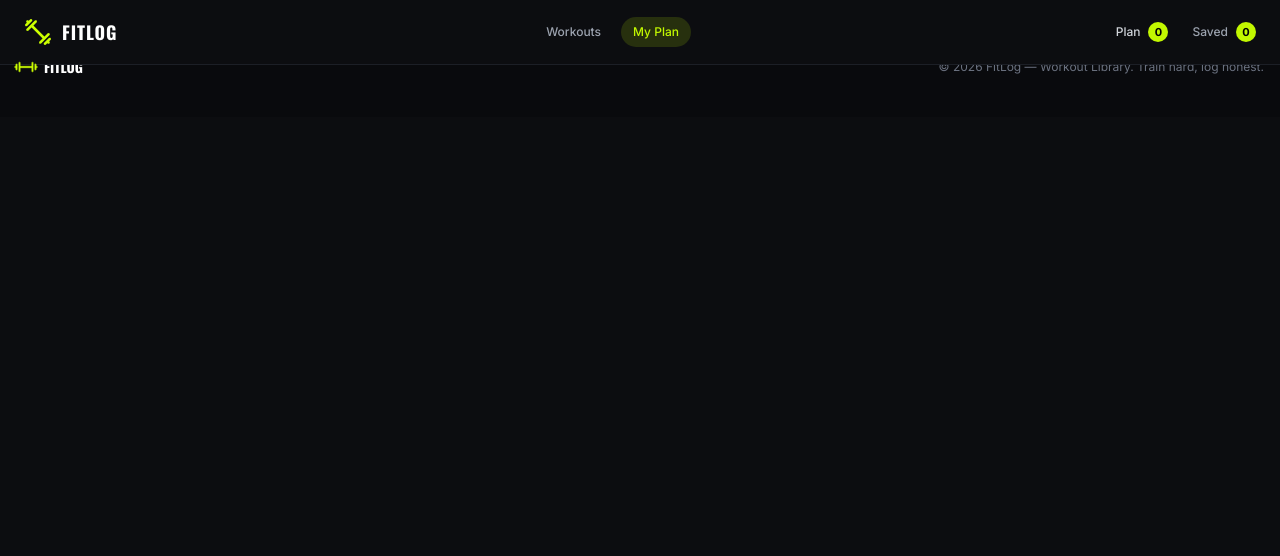
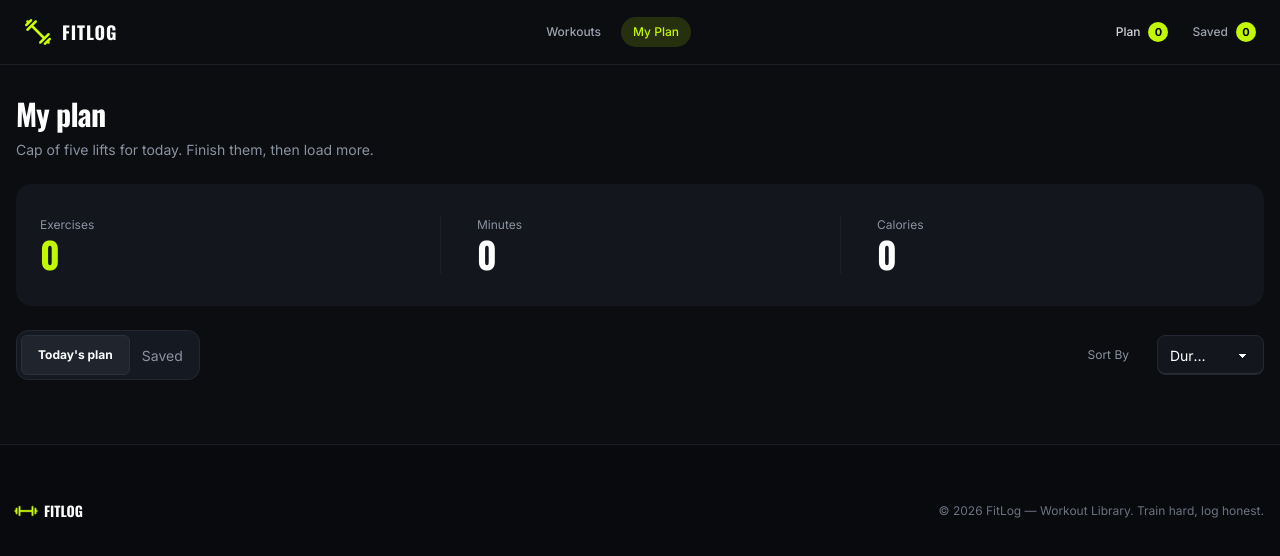
Before and after one commit to DevMohim/B14-A6-FitLog, a Next.js app: page /my-plan in a window 1280 px wide. Shown: the top 556 px of the page. Built offline with nearby package versions, Linux system fonts and the light colour scheme.

Commit message:
design my-plan page and added todays plan and saved tab functionality

```diff
--- a/package.json
+++ b/package.json
@@ -13,7 +13,8 @@
     "next": "16.3.6",
     "react": "19.2.8",
     "react-dom": "19.2.8",
-    "react-icons": "^5.7.0"
+    "react-icons": "^5.7.0",
+    "react-toastify": "^11.1.0"
   },
   "devDependencies": {
     "@tailwindcss/postcss": "^4",
--- a/src/app/layout.tsx
+++ b/src/app/layout.tsx
@@ -3,6 +3,8 @@ import { Inter, Oswald } from "next/font/google";
 import "./globals.css";
 import Navbar from "@/components/shared/Navbar";
 import Footer from "@/components/shared/Footer";
+import WorkoutProvider from "@/context/workoutContext";
+import { ToastContainer } from "react-toastify";
 
 const oswald = Oswald({
   subsets: ["latin"],
@@ -26,11 +28,12 @@ export default function RootLayout({ children }: LayoutProps<"/">) {
       className={`${inter.variable} ${oswald.variable} h-full antialiased`}
     >
       <body className="min-h-full flex flex-col font-inter bg-darkBlack">
-        <Navbar />
-        <main>
-          {children}
-        </main>
-        <Footer />
+        <WorkoutProvider>
+          <Navbar />
+          <main>{children}</main>
+          <Footer />
+          <ToastContainer />
+        </WorkoutProvider>
       </body>
     </html>
   );
--- a/src/app/my-plan/page.tsx
+++ b/src/app/my-plan/page.tsx
@@ -1,11 +1,115 @@
-import React from 'react';
+"use client";
+
+import PlanCard from "@/components/shared/PlanCard";
+import { useWorkoutContext } from "@/context/workoutContext";
+import { IWorkoutType } from "@/types/workout.type";
+import { useState } from "react";
 
 const MyPlanPage = () => {
-   return (
-      <div>
+  const [activeTab, setActiveTab] = useState<"today" | "saved">("today");
+  const { planCart, savedCart } = useWorkoutContext();
 
+  const currentCart = activeTab === "today" ? planCart : savedCart;
+
+  const totalMinutes = currentCart.reduce(
+    (acc, workout) => acc + workout.duration,
+    0,
+  );
+
+  const totalCalories = currentCart.reduce(
+    (acc, workout) => acc + workout.caloriesBurned,
+    0,
+  );
+
+  return (
+    <section className="mt-14">
+      <div className="container mx-auto space-y-6 px-4 py-10">
+        {/* Heading */}
+        <div className="space-y-2">
+          <h1 className="font-oswald text-3xl font-bold tracking-[-0.75px] text-white">
+            My plan
+          </h1>
+          <p className="text-sm text-[#8A92A0]">
+            Cap of five lifts for today. Finish them, then load more.
+          </p>
+        </div>
+
+        {/* Metrics summary */}
+        <div className="grid grid-cols-3 rounded-2xl bg-[#13161D] px-6 py-8">
+          <div>
+            <p className="text-[12px] text-[#8A92A0]">Exercises</p>
+            <h2 className="font-oswald text-4xl font-bold text-green">
+              {currentCart.length}
+            </h2>
+          </div>
+
+          <div className="border-l border-[#232732]/60 pl-9">
+            <p className="text-[12px] text-[#8A92A0]">Minutes</p>
+            <h2 className="font-oswald text-4xl font-bold text-white">
+              {totalMinutes}
+            </h2>
+          </div>
+
+          <div className="border-l border-[#232732]/60 pl-9">
+            <p className="text-[12px] text-[#8A92A0]">Calories</p>
+            <h2 className="font-oswald text-4xl font-bold text-white">
+              {totalCalories}
+            </h2>
+          </div>
+        </div>
+
+        {/* Tabs and sort */}
+        <div className="flex items-center justify-between">
+
+         {/* tabs side */}
+          <div className="h-12.5 rounded-xl border border-[#232732] bg-[#151921] p-1">
+            <div className="tabs bg-[#151921]">
+              <input
+                type="radio"
+                name="my_tabs_1"
+                className="tab text-[#8A92A0] checked:rounded-md checked:border checked:border-[#2B303D] checked:bg-[#1F242D] checked:px-4 checked:py-1.5 checked:text-[12px] checked:font-bold checked:text-white"
+                aria-label="Today's plan"
+                checked={activeTab === "today"}
+                onChange={() => setActiveTab("today")}
+              />
+
+              <input
+                type="radio"
+                name="my_tabs_1"
+                className="tab text-[#8A92A0] checked:rounded-md checked:border checked:border-[#2B303D] checked:bg-[#1F242D] checked:px-4 checked:py-1.5 checked:text-[12px] checked:font-bold checked:text-white"
+                aria-label="Saved"
+                checked={activeTab === "saved"}
+                onChange={() => setActiveTab("saved")}
+              />
+            </div>
+          </div>
+
+          {/* sort side */}
+          <div className="flex items-center gap-2">
+            <label htmlFor="sort" className="w-full text-[12px] text-[#8A92A0]">
+              Sort By
+            </label>
+            <select
+              id="sort"
+              defaultValue="Duration"
+              className="select rounded-lg border-[#232732] bg-[#13161D] pr-14 text-white"
+            >
+              <option>Duration</option>
+              <option>Calories</option>
+              <option>Rating</option>
+            </select>
+          </div>
+        </div>
+
+        {/* Workout cards */}
+        <div className="grid grid-cols-1 gap-4">
+          {currentCart.map((workout: IWorkoutType) => (
+            <PlanCard key={workout.id} workout={workout} />
+          ))}
+        </div>
       </div>
-   );
+    </section>
+  );
 };
 
 export default MyPlanPage;
--- /dev/null
+++ b/src/components/DetailsPage/AddPlanBtn.tsx
@@ -0,0 +1,26 @@
+"use client";
+
+import { useWorkoutContext } from "@/context/workoutContext";
+import { IWorkoutType } from "@/types/workout.type";
+import { LuCalendarPlus2 } from "react-icons/lu";
+import { toast } from "react-toastify";
+
+const AddPlanBtn = ({ workout }: { workout: IWorkoutType }) => {
+
+  const { planCart, setPlanCart } = useWorkoutContext();
+
+  const handleAddToPlan = () => {
+    setPlanCart([...planCart, workout]);
+    toast.success(`${workout.name} Added to today's plan`);
+  };
+  return (
+    <button
+      className="bg-green px-6 py-3 rounded-xl font-bold text-[12px] text-black tracking-[0.3px] cursor-pointer flex items-center gap-2"
+      onClick={() => handleAddToPlan()}
+    >
+      <LuCalendarPlus2 className="w-4 h-4" /> <span>Add to todays plan</span>
+    </button>
+  );
+};
+
+export default AddPlanBtn;
--- /dev/null
+++ b/src/components/DetailsPage/SavedLaterBtn.tsx
@@ -0,0 +1,28 @@
+"use client";
+
+import { useWorkoutContext } from "@/context/workoutContext";
+import { IWorkoutType } from "@/types/workout.type";
+import { FaRegBookmark } from "react-icons/fa";
+import { toast } from "react-toastify";
+
+const AddPlanBtn = ({ workout }: { workout: IWorkoutType }) => {
+
+  const { savedCart, setSavedCart } = useWorkoutContext();
+
+  const handleSavedLaterBtn = () => {
+    setSavedCart([...savedCart, workout]);
+    toast.info(`${workout.name} saved for later`);
+  };
+
+  return (
+    <button
+      className="flex items-center gap-2 px-6 py-3 rounded-xl font-bold text-[12px] text-[#E5E7EB] border border-[#374151] tracking-[0.3px] cursor-pointer"
+      onClick={() => handleSavedLaterBtn()}
+    >
+      <FaRegBookmark className="w-4 h-4" />
+      <span>Save for later</span>
+    </button>
+  );
+};
+
+export default AddPlanBtn;
--- a/src/components/shared/Navbar.tsx
+++ b/src/components/shared/Navbar.tsx
@@ -6,6 +6,7 @@ import { usePathname } from "next/navigation";
 import Logo from "@/assets/logo.png";
 import { GiHamburgerMenu } from "react-icons/gi";
 import { useState } from "react";
+import { useWorkoutContext } from "@/context/workoutContext";
 
 const links = [
   { href: "/", label: "Workouts" },
@@ -19,6 +20,8 @@ const Navbar = () => {
   const handleMenuClick = () => {
     setIsMenuClick(!isMenuClick);
   };
+
+  const {planCart,savedCart} = useWorkoutContext()
 
   const navlinks = links.map(({ href, label }) => {
     const isActive = pathname === href;
@@ -68,7 +71,7 @@ const Navbar = () => {
               Plan
             </h1>
             <div className="w-5 h-5  flex justify-center items-center bg-green rounded-full text-black font-bold text-[11px]">
-              0
+              {planCart.length}
             </div>
           </div>
           <div className="flex gap-2 items-center cursor-pointer">
@@ -76,7 +79,7 @@ const Navbar = () => {
               Saved
             </h1>
             <div className="w-5 h-5  flex justify-center items-center bg-green rounded-full text-black font-bold text-[11px]">
-              0
+             {savedCart.length}
             </div>
           </div>
         </div>
--- /dev/null
+++ b/src/components/shared/PlanCard.tsx
@@ -0,0 +1,62 @@
+import { IWorkoutType } from "@/types/workout.type";
+import Image from "next/image";
+import React from "react";
+import { FaRegClock, FaRegStar } from "react-icons/fa";
+import { RxCross2 } from "react-icons/rx";
+import { TbFlameFilled } from "react-icons/tb";
+
+const PlanCard = ({ workout }: { workout: IWorkoutType }) => {
+  const { image, name, equipment, duration, caloriesBurned, rating } = workout;
+  return (
+    <div className="flex justify-between items-center p-4 bg-[#14171E] border border-[#232732] rounded-2xl ">
+      {/* left */}
+      <div className="flex gap-4 items-center">
+        <Image src={image} alt={name} width={80} height={144} />
+        {/* info */}
+        <div>
+          <h1 className="font-oswald text-white font-bold">{name}</h1>
+          <p className="font-semibold text-[#8A92A0] text-[12px]">
+            {equipment}
+          </p>
+          <div className="text-darkGray text-[12px] ">
+            <div className="pt-2 flex items-center gap-4">
+              <p className="flex gap-1.5 items-center">
+                <span>
+                  <FaRegClock className="text-green" />
+                </span>
+                {duration} min
+              </p>
+              <p className="flex gap-1.5 items-center">
+                <span>
+                  <TbFlameFilled className="scale-x-[-1] text-green" />
+                </span>
+                {caloriesBurned}kcal
+              </p>
+              <p className="flex gap-1.5 items-center">
+                <span>
+                  <FaRegStar className="text-green" />
+                </span>
+                {rating}
+              </p>
+            </div>
+          </div>
+        </div>
+      </div>
+
+      {/* right */}
+      <div className="flex items-center gap-3">
+        <button className="border border-[#374151] rounded-2xl text-white text-[12px] px-5 py-2 cursor-pointer">
+          View Details
+        </button>
+        <button className="bg-green rounded-2xl text-black font-semibold text-[12px] px-5 py-2 cursor-pointer">
+          ✓ Mark as done{" "}
+        </button>
+        <span className="w-7 h-7 flex justify-center items-center cursor-pointer">
+          <RxCross2 className="text-[#6B7280] text-2xl" />
+        </span>
+      </div>
+    </div>
+  );
+};
+
+export default PlanCard;
--- /dev/null
+++ b/src/context/workoutContext.tsx
@@ -0,0 +1,46 @@
+'use client'
+import { IWorkoutType } from "@/types/workout.type";
+import { createContext, Dispatch, useContext, useState, type ReactNode } from "react";
+
+interface CartContextType {
+  planCart: IWorkoutType[];
+  setPlanCart: Dispatch<React.SetStateAction<IWorkoutType[]>>;
+  savedCart: IWorkoutType[];
+  setSavedCart: Dispatch<React.SetStateAction<IWorkoutType[]>>;
+}
+
+export const workoutContext = createContext<CartContextType>({
+  planCart: [],
+  setPlanCart: () => {},
+  savedCart: [],
+  setSavedCart: () => {},
+});
+
+const WorkoutProvider = ({ children }: { children: ReactNode }) => {
+  const [planCart, setPlanCart] = useState<IWorkoutType[]>([]);
+  const [savedCart, setSavedCart] = useState<IWorkoutType[]>([]);
+
+  const cartObj: CartContextType = {
+    planCart,
+    setPlanCart,
+    savedCart,
+    setSavedCart,
+  };
+
+  return (
+    <workoutContext.Provider value={cartObj}>
+      {children}
+    </workoutContext.Provider>
+  );
+};
+
+export const useWorkoutContext = () => {
+  const context = useContext(workoutContext);
+
+  if (!context) {
+    throw new Error("useAppContext must be used inside AppProvider");
+  }
+
+  return context;
+};
+export default WorkoutProvider;
```
Also changed, not shown: src/app/[id]/page.tsx (+5 -11 lines), 1 other file (tests, documents, lock files or other folders).
